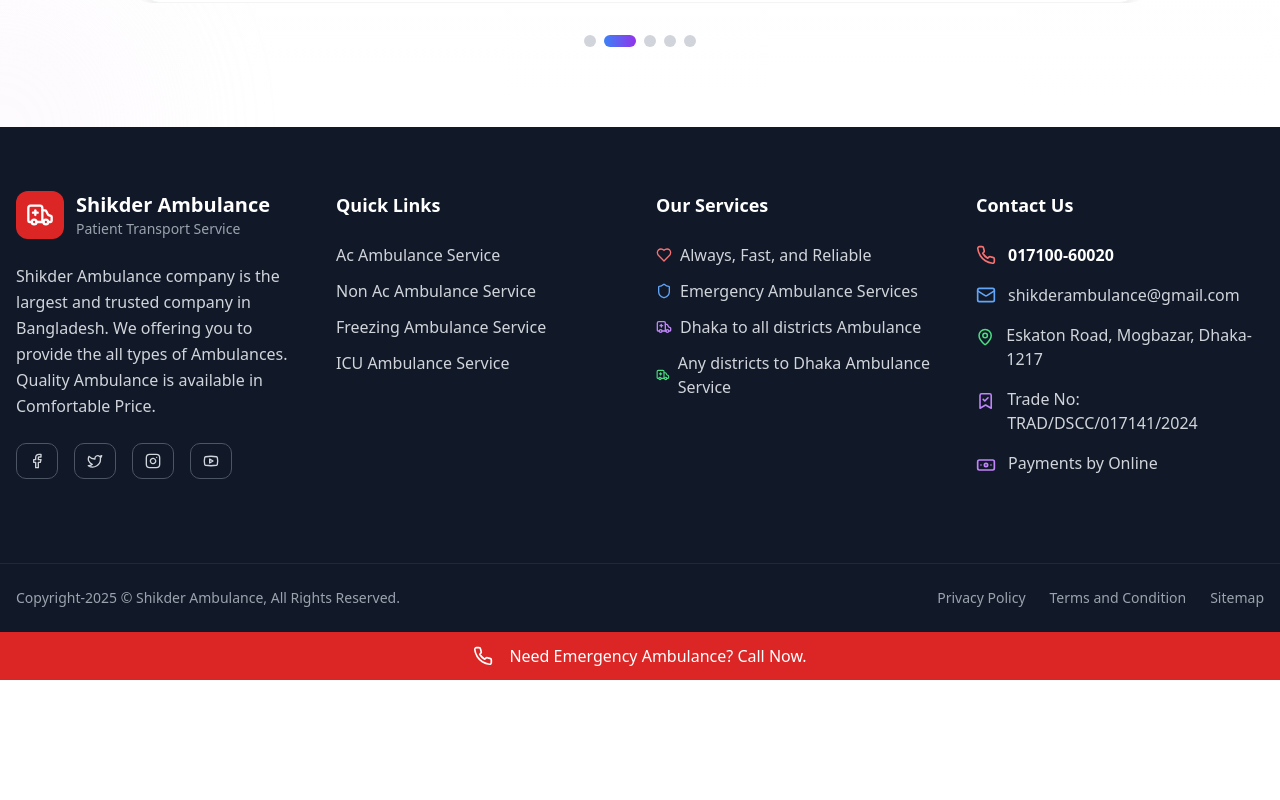
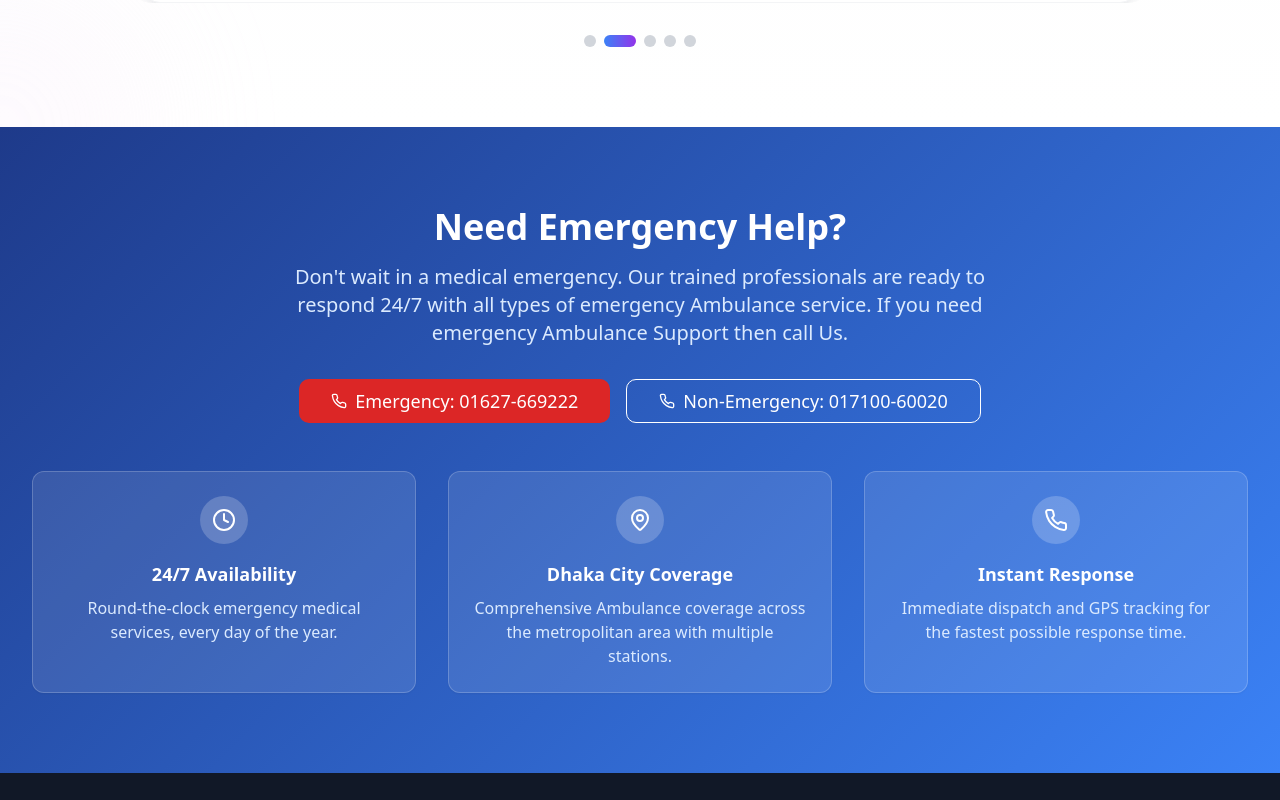
Before and after one commit to mohinranait/shikder-ambulance, a Next.js app: page / in a window 1280 px wide. Shown: the part 5720-6520 px from the top of the page. Before the commit the page ends 6400 px from the top, so only its background shows below. Built offline with nearby package versions, Linux system fonts and the light colour scheme; no server answers.

Commit message:
Fixed call button scroll problem in home page

```diff
--- a/src/app/(root)/page.tsx
+++ b/src/app/(root)/page.tsx
@@ -42,16 +42,14 @@ export const metadata: Metadata = {
 
 export default function HomePage() {
   return (
-    <div
-    // className="overflow-x-hidden"
-    >
+    <>
       <HeroSection />
       <WhyChooseUs />
       <ServiceOverview />
       <BlogTeasers />
       <PremiumFaqSection />
       <PremiumReviewSection />
-      {/* <ContactCTA /> */}
-    </div>
+      <ContactCTA />
+    </>
   );
 }
--- a/src/components/contact-cta.tsx
+++ b/src/components/contact-cta.tsx
@@ -22,9 +22,9 @@ export function ContactCTA() {
               <Button
                 size="lg"
                 variant="secondary"
-                className="bg-red-600 hover:bg-red-700 text-white px-8 py-4 text-lg"
+                className="bg-red-600 hover:bg-red-700 text-white px-3 gap-0 md:px-8 py-4 text-lg"
               >
-                <Phone className="mr-2 h-5 w-5" />
+                <Phone className="mr-1 md:mr-2 h-5 w-5" />
                 Emergency: 01627-669222
               </Button>
             </Link>
@@ -32,9 +32,9 @@ export function ContactCTA() {
               <Button
                 size="lg"
                 variant="outline"
-                className="border-white text-white hover:bg-white hover:text-blue-600 px-8 py-4 text-lg bg-transparent"
+                className="border-white text-white hover:bg-white hover:text-blue-600 px-2 gap-0 md:px-8 py-4 text-lg bg-transparent"
               >
-                <Phone className="mr-2 h-5 w-5" />
+                <Phone className="mr-1 md:mr-2 h-5 w-5" />
                 Non-Emergency: 017100-60020
               </Button>
             </Link>
```
